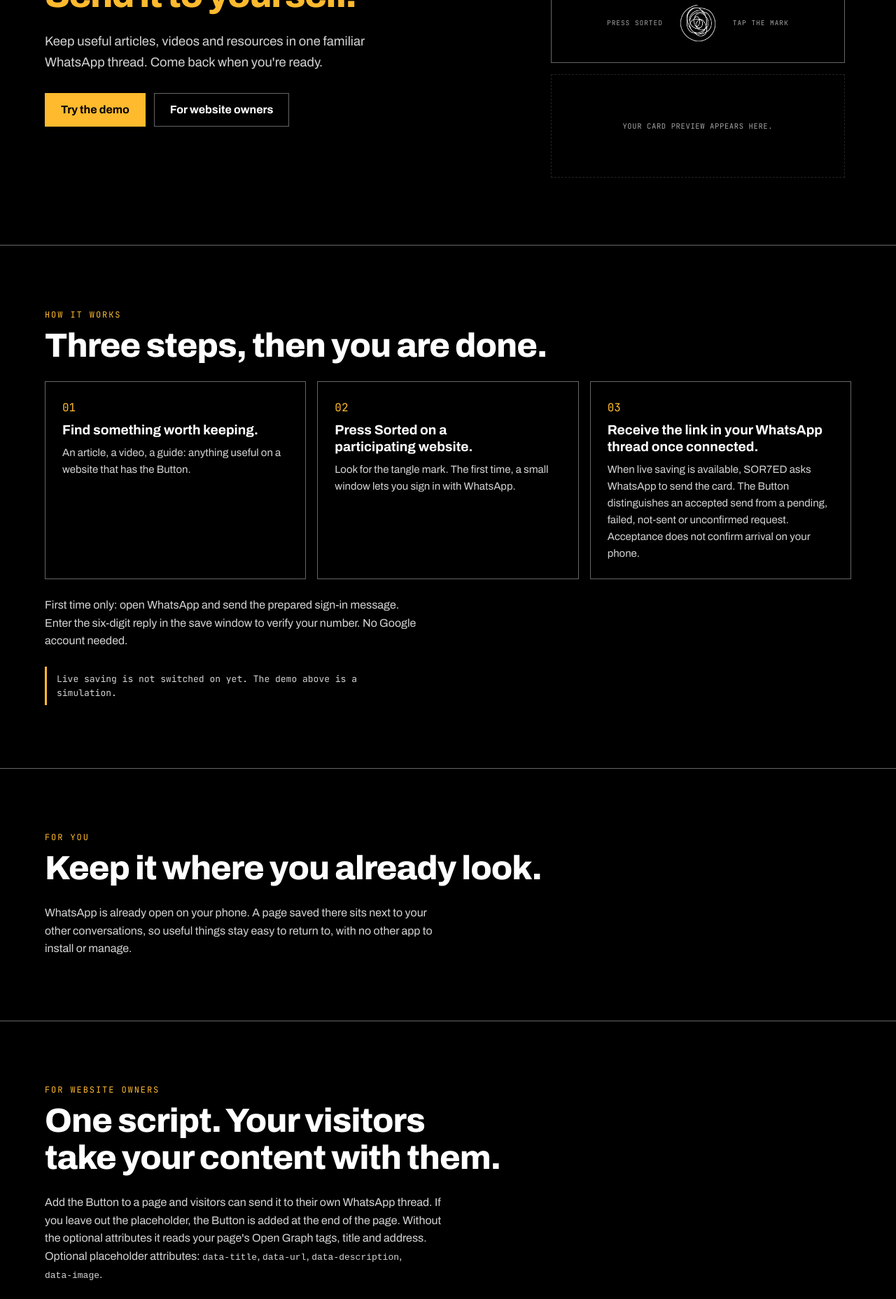
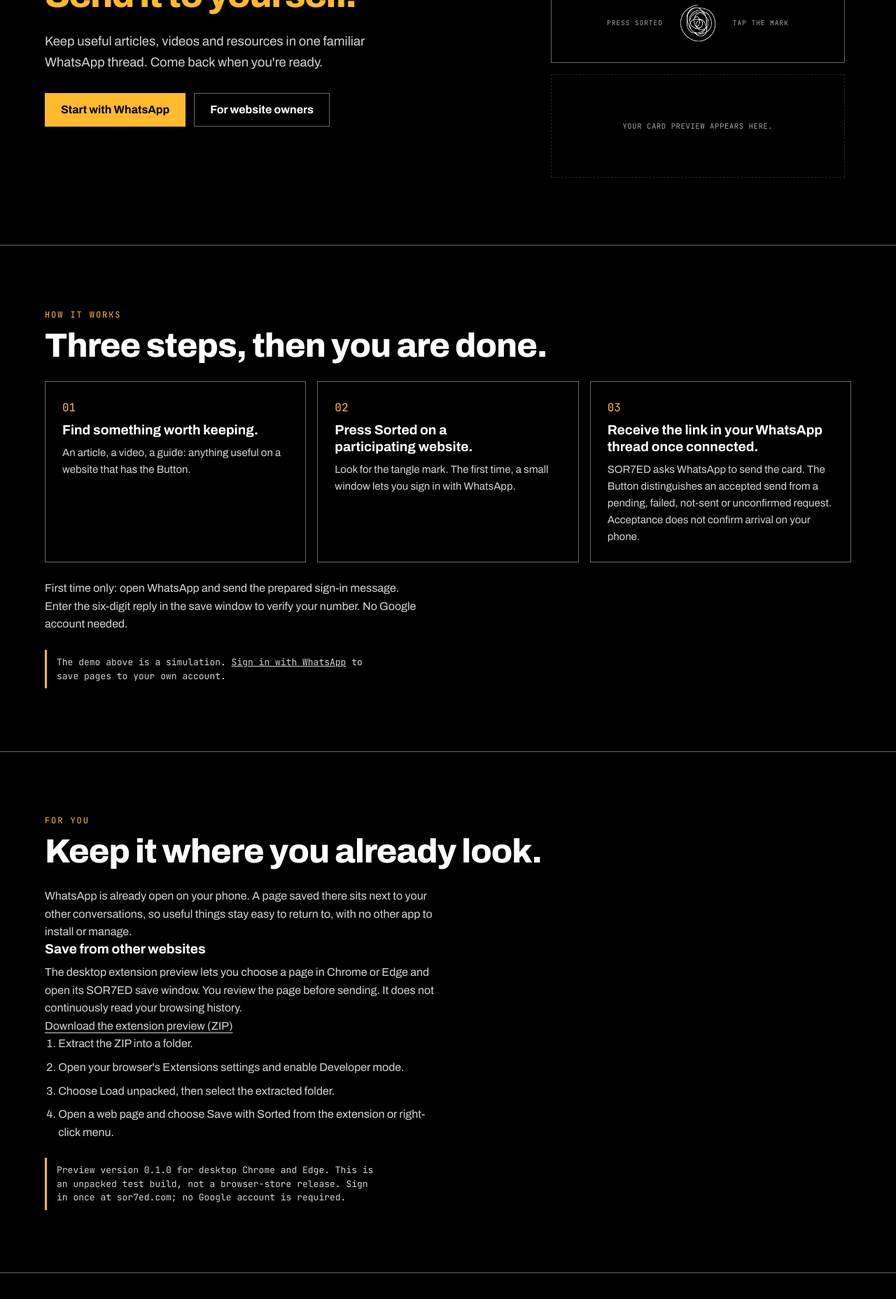
Before and after one commit to claudiokurath/sor7ed-button, a Next.js app in the folder web/: page / in a window 1280 px wide. Shown: the part 320-2177 px from the top of the page at 70% size. Built offline with nearby package versions, Linux system fonts and the light colour scheme.

Commit message:
Expose WhatsApp sign-in and downloadable extension preview

```diff
--- a/web/src/app/_home/Sections.tsx
+++ b/web/src/app/_home/Sections.tsx
@@ -22,6 +22,7 @@
             <a className="s7-navlink" href="#how-it-works">How it works</a>
             <a className="s7-navlink" href="#for-websites">For websites</a>
             <a className="s7-navlink" href="#demo">Try the demo</a>
+            <a className="s7-navlink" href="/signin">Sign in</a>
             <a className="s7-navlink s7-navlink--muted" href="https://www.planetsorted.com" rel="noopener">Planet Sorted ↗</a>
           </nav>
         </div>
@@ -33,7 +34,7 @@
     const items = [
       { n: '01', h: 'Find something worth keeping.', p: 'An article, a video, a guide: anything useful on a website that has the Button.' },
       { n: '02', h: 'Press Sorted on a participating website.', p: 'Look for the tangle mark. The first time, a small window lets you sign in with WhatsApp.' },
-      { n: '03', h: 'Receive the link in your WhatsApp thread once connected.', p: 'When live saving is available, SOR7ED asks WhatsApp to send the card. The Button distinguishes an accepted send from a pending, failed, not-sent or unconfirmed request. Acceptance does not confirm arrival on your phone.' },
+      { n: '03', h: 'Receive the link in your WhatsApp thread once connected.', p: 'SOR7ED asks WhatsApp to send the card. The Button distinguishes an accepted send from a pending, failed, not-sent or unconfirmed request. Acceptance does not confirm arrival on your phone.' },
     ];
     return (
       <section id="how-it-works" className="s7-section" aria-labelledby="how-title">
@@ -53,7 +54,7 @@
             First time only: open WhatsApp and send the prepared sign-in message. Enter the
             six-digit reply in the save window to verify your number. No Google account needed.
           </p>
-          <p className="s7-note">Live saving is not switched on yet. The demo above is a simulation.</p>
+          <p className="s7-note">The demo above is a simulation. <a href="/signin">Sign in with WhatsApp</a> to save pages to your own account.</p>
         </div>
       </section>
     );
@@ -70,6 +71,16 @@
             conversations, so useful things stay easy to return to, with no other app to install
             or manage.
           </p>
+          <h3 className="s7-h3" id="extension">Save from other websites</h3>
+          <p className="s7-prose">The desktop extension preview lets you choose a page in Chrome or Edge and open its SOR7ED save window. You review the page before sending. It does not continuously read your browsing history.</p>
+          <p className="s7-prose"><a href="/downloads/send-to-sorted-extension.zip" download>Download the extension preview (ZIP)</a></p>
+          <ol className="s7-facts">
+            <li>Extract the ZIP into a folder.</li>
+            <li>Open your browser's Extensions settings and enable Developer mode.</li>
+            <li>Choose Load unpacked, then select the extracted folder.</li>
+            <li>Open a web page and choose Save with Sorted from the extension or right-click menu.</li>
+          </ol>
+          <p className="s7-note">Preview version 0.1.0 for desktop Chrome and Edge. This is an unpacked test build, not a browser-store release. Sign in once at sor7ed.com; no Google account is required.</p>
         </div>
       </section>
     );
@@ -111,7 +122,7 @@
   const FAQ = [
     { q: 'How does WhatsApp get connected?', a: 'The first time, send the prepared sign-in message in WhatsApp and enter the six-digit reply in the save window. It expires after ten minutes and locks after five wrong codes. On phones the save flow uses the current tab; desktop browsers use a small window when allowed.' },
     { q: 'What gets saved?', a: 'The address, title, description and preview image that the website provides for the page you pressed Sorted on, linked to your account.' },
-    { q: 'Which websites take part?', a: 'Only websites whose owners have added the Button. It does not appear anywhere else. A browser extension is planned but not available.' },
+    { q: 'Which websites take part?', a: 'Website owners can add the Button to their pages. The optional desktop extension preview also lets you choose pages on other websites, without requiring the publisher to add a button. Some restricted or private pages only provide their address, so a preview image may be unavailable.' },
     { q: 'What happens to my data?', a: 'The privacy summary below explains the main points. The footer links to the Button privacy policy for details about saved links, WhatsApp, service providers and your rights.' },
     { q: 'What is the difference between the demo and live saving?', a: 'The demo on this page runs in your browser. It sends nothing, saves nothing and contacts no service. Live saving signs you in, connects WhatsApp and asks WhatsApp to send the card. WhatsApp accepting a message is not proof it arrived, so the Button also shows when sending is pending, failed, not sent or unconfirmed. If the conversation has become inactive, you may need to reopen it before a message can be sent.' },
   ];
@@ -142,7 +153,7 @@
           <p className="s7-eyebrow">Privacy</p>
           <h2 id="privacy-title" className="s7-h2">Privacy summary</h2>
           <ul className="s7-facts">
-            <li>Google sign-in identifies your account using your email address and Google ID.</li>
+            <li>WhatsApp sign-in verifies your number using a single-use code. If Google sign-in is enabled, it also provides your email address and Google ID.</li>
             <li>WhatsApp (Meta's WhatsApp Cloud API) connects your number and sends the card. Sending the connection message shares your number with SOR7ED.</li>
             <li>Saved items keep the page address, title, description and image link against your account, together with the send status and any WhatsApp message ID returned.</li>
             <li>SOR7ED keeps your WhatsApp opt-out status and the time of your last message to determine whether the conversation is active.</li>
@@ -167,6 +178,7 @@
             <a href="#demo">Try the demo</a>
             <a href="#for-websites">For website owners</a>
             <a href="#how-it-works">How it works</a>
+            <a href="/account">Your account</a>
             <a href="#privacy">Privacy summary</a>
             <a href="/privacy-policy">Privacy policy</a>
             <a href="https://www.planetsorted.com" rel="noopener">Planet Sorted: neurodivergent support and content ↗</a>
--- a/web/src/app/page.tsx
+++ b/web/src/app/page.tsx
@@ -42,7 +42,7 @@ export default function HomePage() {
                 Come back when you're ready.
               </p>
               <div className="s7-ctas">
-                <a className="s7-btn s7-btn--primary" href="#demo">Try the demo</a>
+                <a className="s7-btn s7-btn--primary" href="/signin">Start with WhatsApp</a>
                 <a className="s7-btn s7-btn--secondary" href="#for-websites">For website owners</a>
               </div>
             </div>
```
Also changed, not shown: 1 other file (tests, documents, lock files or other folders).
